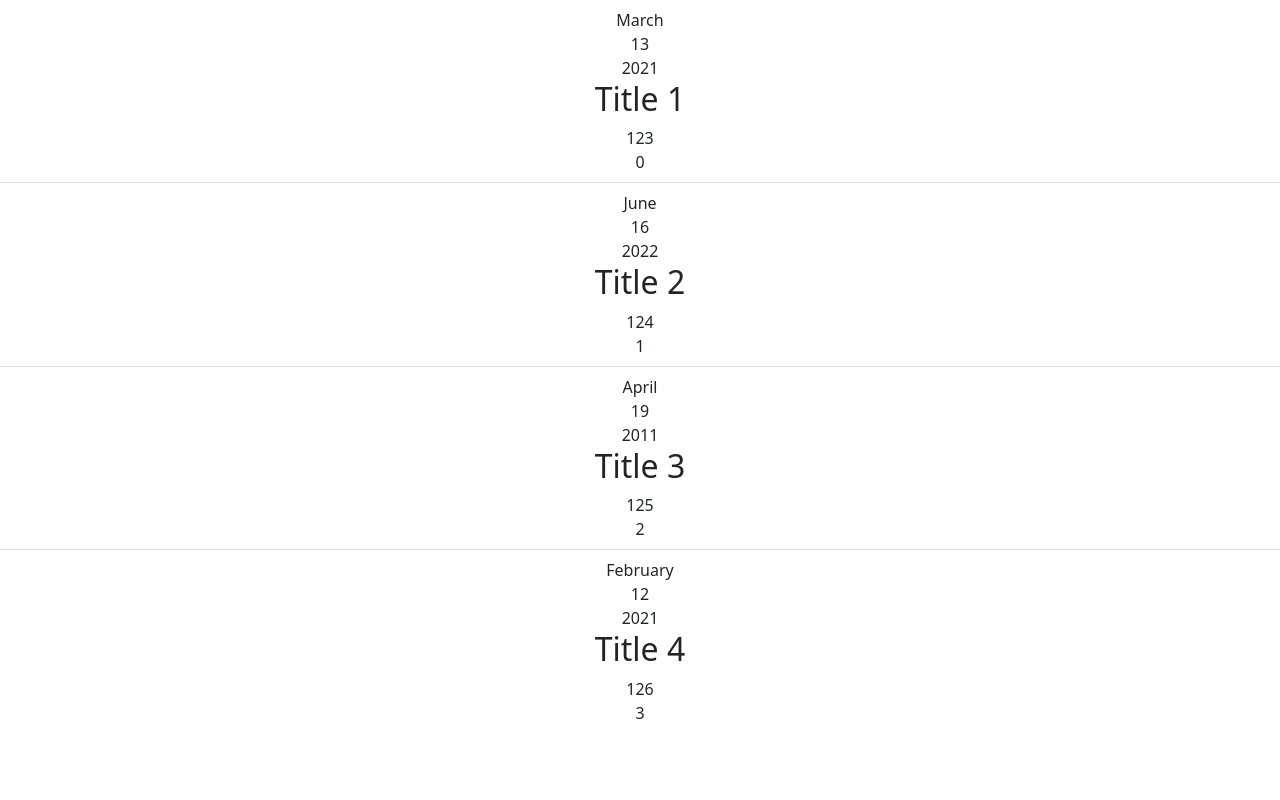
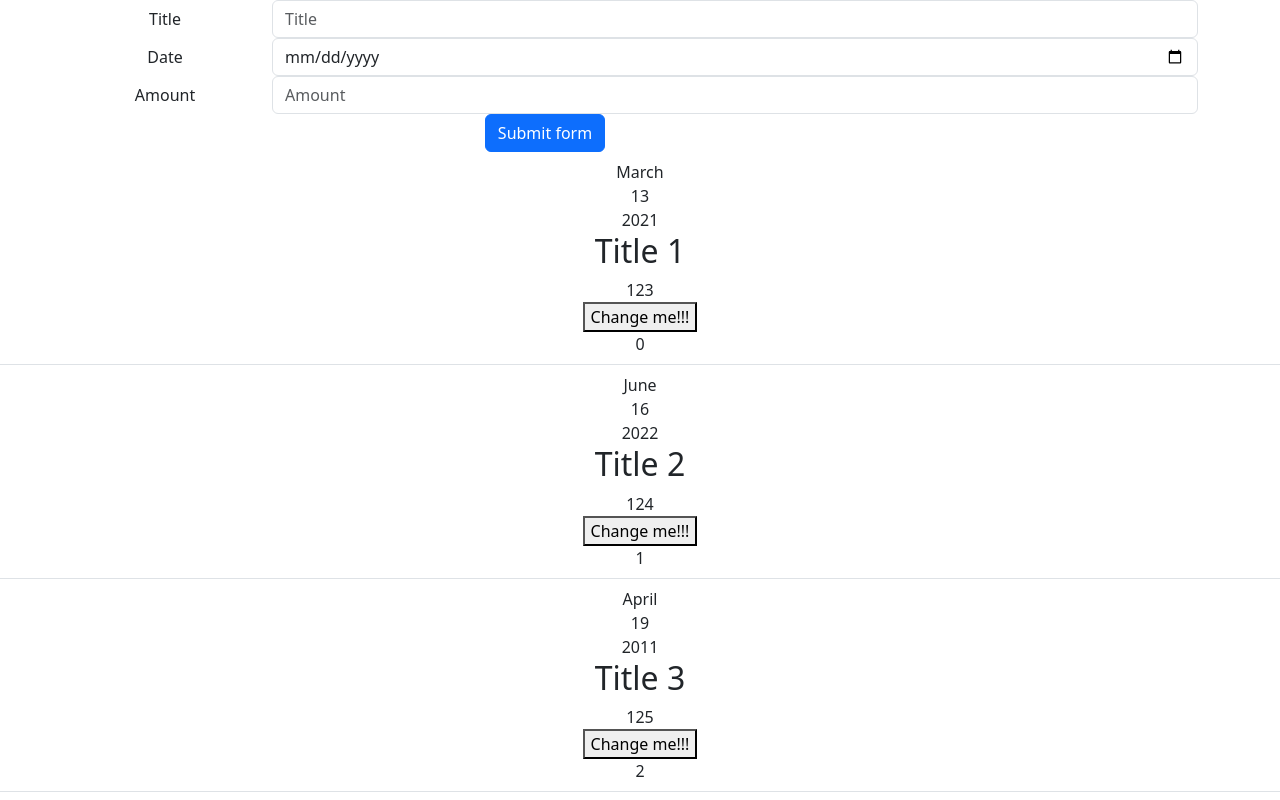
Before and after one commit to Panda-cry/learning_react, a React (Create React App) app in the folder lectures/: page / in a window 1280 px wide. Shown: the top 800 px of the page. Built offline with nearby package versions, Linux system fonts and the light colour scheme.

Commit message:
Stopped at lecture4/video-8

```diff
--- a/lectures/src/App.js
+++ b/lectures/src/App.js
@@ -1,5 +1,6 @@
 import './App.css';
 import ExpenseItem from './lecture_3/components/ExpenseItems';
+import NewExpence from './lecture_4/components/NewExpence';
 function App() {
 const  expenses = [
   {title:"Title 1" , amount: 123, date : new Date(2021, 2, 13), },
@@ -13,6 +14,7 @@ const  expenses = [
 
   return (
     <div class="container" className="App">
+      <NewExpence/>
     <ul class="list-group list-group-flush">
     {
       expenses.map((expense, index)=>(
--- a/lectures/src/lecture_3/components/ExpenseItems.js
+++ b/lectures/src/lecture_3/components/ExpenseItems.js
@@ -1,15 +1,35 @@
 import ExpenseDate from "./ExpenseDate";
+import React, { useState } from "react"
+import StateLecutre from '../../lecture_4/components/StateLecture'
+
+
+//use state kada se poziva uvek poziva nanovo tu komponentu
+//Kapiram da je sve u memoriji i svaki put ona se vezuje u memoriji za alociranu tu insancu jedne komponente
+//ne vidi ostale i zato se pri update ne update svi nego samo ta instanca
+//jedno se inicijalizuje i prilikom narednih poziva nece pretebati na staro nego ce koristiti updated version :D
 function ExpenseItem(props) {
-
+    const [title, setTitle] = useState(props.title);
+    // use state vrac fju koja vraca array gde je prvi elemtnt sama varjabla
+    //a drugi element je fja koja moze da setuje polje
     return (
     <div>
         <ExpenseDate date = {props.date}> </ExpenseDate>
         <div>
-        <h2>{props.title}</h2>
+        <h2>{title}</h2>
         </div>
         <div>{props.amount}</div>
+        <StateLecutre changeTitle={setTitle}/>
     </div>
     );
 }
 
+//Da sada stavimo nesto u state lecture morali bi da stavimo
+//props.childrens u StateLecture.js da bi mogao ceo DOM da parsira
 export default ExpenseItem;
+
+
+// ostavio sam polje props.title koje je generalno uvek isto
+//jednom se renderovalo i tjt nikada se nece promeniti
+//kada sam okidao button nije se desavalo nista jer props.title nije registrovano kao nova varijabla koja se menja
+//tj nije setovana da je specijalna varijabla
+//a koliko sam ukapirao mozemo slati reference koje se pamte u memoriji i mogu da se korsite kao fje kasnije :D
--- /dev/null
+++ b/lectures/src/lecture_4/components/ExpenseFrom.js
@@ -0,0 +1,53 @@
+function ExpenceForm() {
+  return (
+    <form>
+      <div class="form-group row">
+        <label for="title" class="col-sm-2 col-form-label">
+          Title
+        </label>
+        <div class="col-sm-10">
+          <input
+            type="text"
+            class="form-control"
+            id="title"
+            placeholder="Title"
+          />
+        </div>
+      </div>
+      <div class="form-group row">
+        <label for="date" class="col-sm-2 col-form-label">
+          Date
+        </label>
+        <div class="col-sm-10">
+          <input
+            type="date"
+            class="form-control"
+            id="date"
+            placeholder="Date"
+          />
+        </div>
+      </div>
+      <div class="form-group row">
+        <label for="amount" class="col-sm-2 col-form-label">
+          Amount
+        </label>
+        <div class="col-sm-10">
+          <input
+            type="number"
+            class="form-control"
+            id="amount"
+            placeholder="Amount"
+            min="0.01" step="0.01"
+          />
+        </div>
+      </div>
+      <div class="form-group row">
+    <div class="col-sm-10">
+      <button type="submit" class="btn btn-primary">Submit form</button>
+    </div>
+  </div>
+    </form>
+  );
+}
+
+export default ExpenceForm;
--- /dev/null
+++ b/lectures/src/lecture_4/components/NewExpence.js
@@ -0,0 +1,12 @@
+import ExpenceForm from "./ExpenseFrom";
+function NewExpence(){
+
+    return (
+        <div class="container">
+        <ExpenceForm></ExpenceForm>
+        </div>
+    )
+}
+
+
+export default NewExpence;
--- /dev/null
+++ b/lectures/src/lecture_4/components/StateLecture.js
@@ -0,0 +1,28 @@
+
+
+function StateLecutre(props){
+    function clcikHandler(){
+        props.changeTitle("Updated");
+        console.log("Hello")
+    }
+
+    return <button onClick={clcikHandler}>Change me!!!</button>
+
+}
+
+
+
+export default StateLecutre;
+
+
+
+//event handlere uvek dodajemo kao fju ali bez zagrada
+//react ima prekopirane eventove za dugme dropdown itd.
+//pocinju sa on i tu treba nesto da se radi
+//moze kao u python da se funkcija doda varijablie
+// i da se poziva varijabla tj u varijabli se cuva adresa
+// i tako se preko adrese poziva :D
+//trebalo bi da se zavrsava sa Handler click blur itd eventovi :D
+//Posto je ceo React u fjama kada zelimo da dinamicki menjamo
+//React jednom prodje kroz sve i tjt nema nazad
+//ali useState pravi fju koja moze da se poziva i da se polje menja
```
